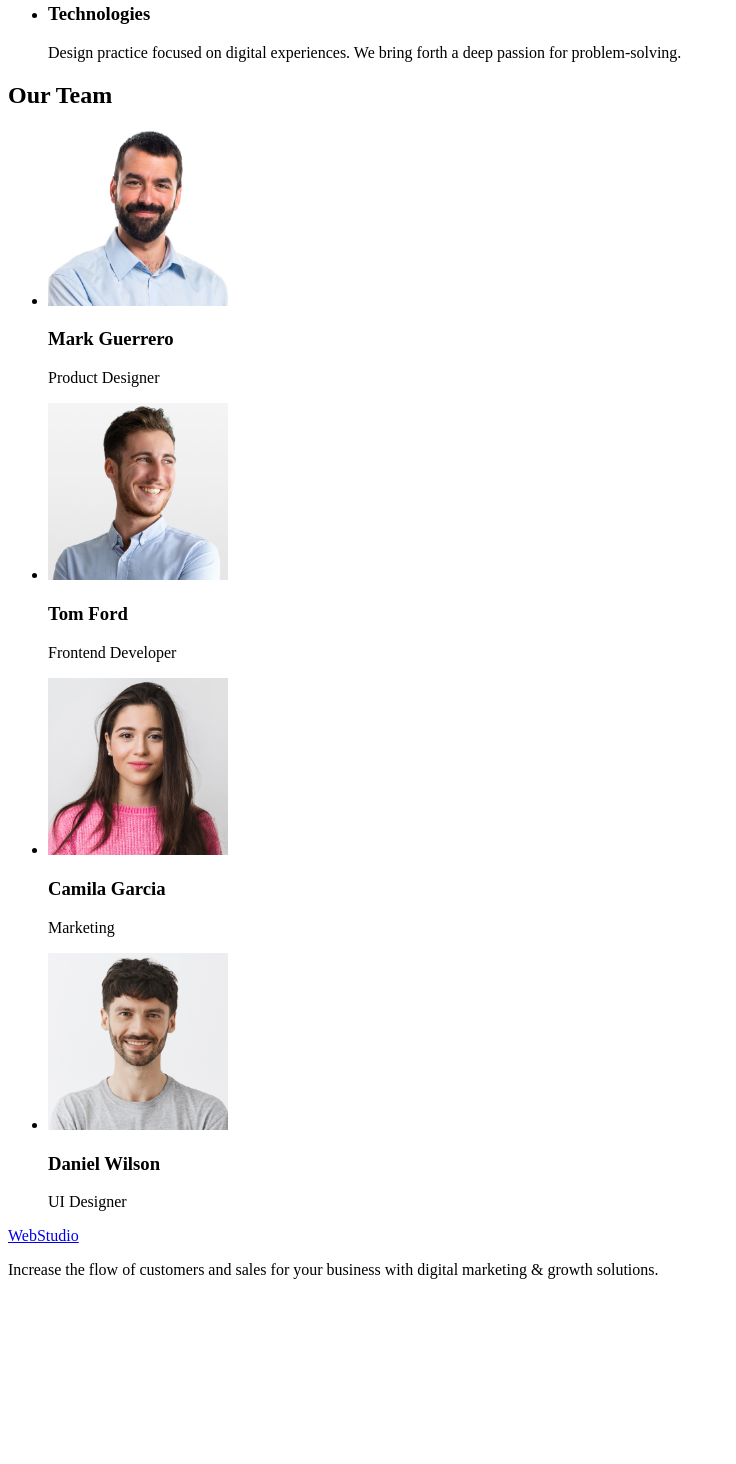
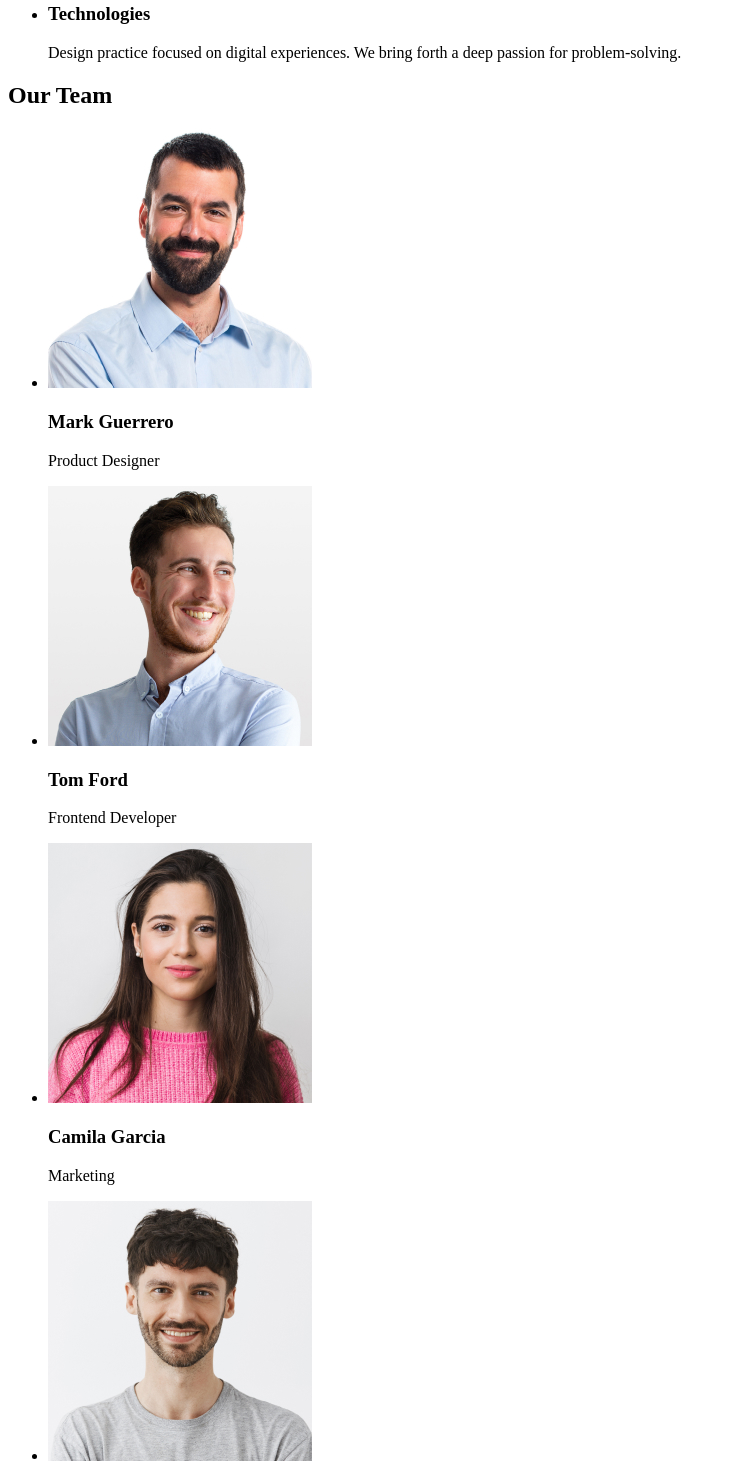
Before and after one commit to Aleksandr-1977/goit-markup-hw-01, a plain HTML site: page index.html in a window 1280 px wide. Shown: the part 532-1996 px from the top of the page, without its empty margins (0-736 px from the left). Before the commit the page ends 1827 px from the top, so only its background shows below. Drawn offline with Linux system fonts and the light colour scheme.

Commit message:
correct errors2

```diff
--- a/index.html
+++ b/index.html
@@ -62,22 +62,22 @@
       <h2>Our Team</h2>
       <ul>
         <li>
-          <img src="./images/team/mark-guerrero.jpg" alt="Mark Guerrero" width="180">
+          <img src="./images/team/mark-guerrero.jpg" alt="Mark Guerrero" width="264">
           <h3>Mark Guerrero</h3>
           <p>Product Designer</p>
         </li>
         <li>
-          <img src="./images/team/tom-ford.jpg" alt="Tom Ford" width="180">
+          <img src="./images/team/tom-ford.jpg" alt="Tom Ford" width="264">
           <h3>Tom Ford</h3>
           <p>Frontend Developer</p>
         </li>
         <li>
-          <img src="./images/team/camila-garcia.jpg" alt="Camila Garcia" width="180">
+          <img src="./images/team/camila-garcia.jpg" alt="Camila Garcia" width="264">
           <h3>Camila Garcia</h3>
           <p>Marketing</p>
         </li>
         <li>
-          <img src="./images/team/daniel-wilson.jpg" alt="Daniel Wilson" width="180">
+          <img src="./images/team/daniel-wilson.jpg" alt="Daniel Wilson" width="264">
           <h3>Daniel Wilson</h3>
           <p>UI Designer</p>
         </li>
```
